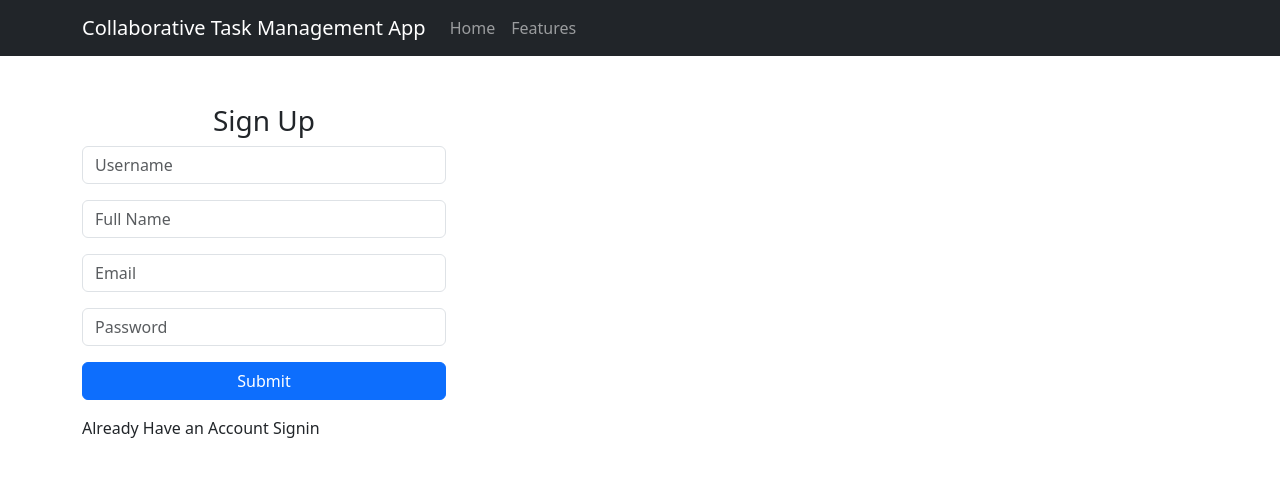
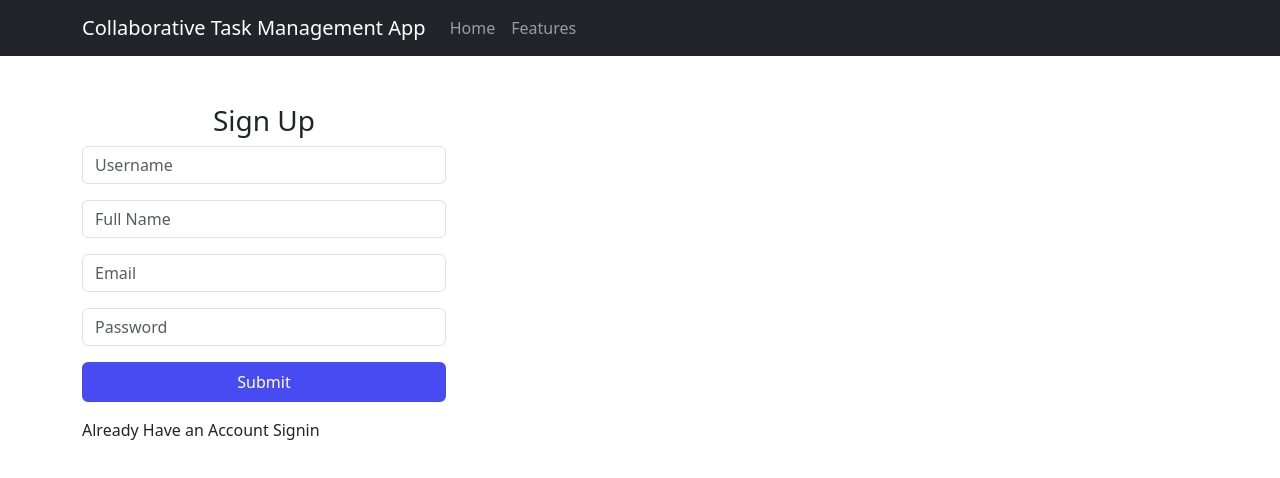
Before and after one commit to Mahmud-Alam/collaborative-task-management-app, a React (Create React App) app: page / in a window 1280 px wide. Shown: the top 478 px of the page. Built offline with nearby package versions, Linux system fonts and the light colour scheme.

Commit message:
Home css module added

```diff
--- a/src/components/Home.js
+++ b/src/components/Home.js
@@ -1,4 +1,5 @@
 import React from 'react'
+import HomeCSS from './Home.module.css';
 import { Container, Row, Col, Form, Button } from "react-bootstrap";
 
 const Home = () => {
@@ -25,7 +26,7 @@ const Home = () => {
                 <Form.Group className="mb-3 col-lg-8 col-md-8" controlId="formBasicPassword">
                   <Form.Control name="password" type="password" placeholder="Password" />
                 </Form.Group>
-                <Button className="col-lg-8 col-md-8" variant="primary" type="submit">
+                <Button className={`col-lg-8 col-md-8 ${HomeCSS.btn}`} variant="primary" type="submit">
                   Submit
                 </Button>
               </Form>
--- /dev/null
+++ b/src/components/Home.module.css
@@ -0,0 +1,20 @@
+.width100{
+    width: 100%;
+}
+
+.btn{
+    background-color: #484bf2;
+    border: 2px solid #484bf2;
+    transition: transform .5s ease-in-out;
+}
+
+.btn:hover{
+    background-color: #1a0f91;
+    border: 2px solid #1a0f91;
+}
+
+.btn:active{
+    background-color: #07004e !important;
+    border: 2px solid #07004e !important;
+    transform: scale(.98);
+}
```
